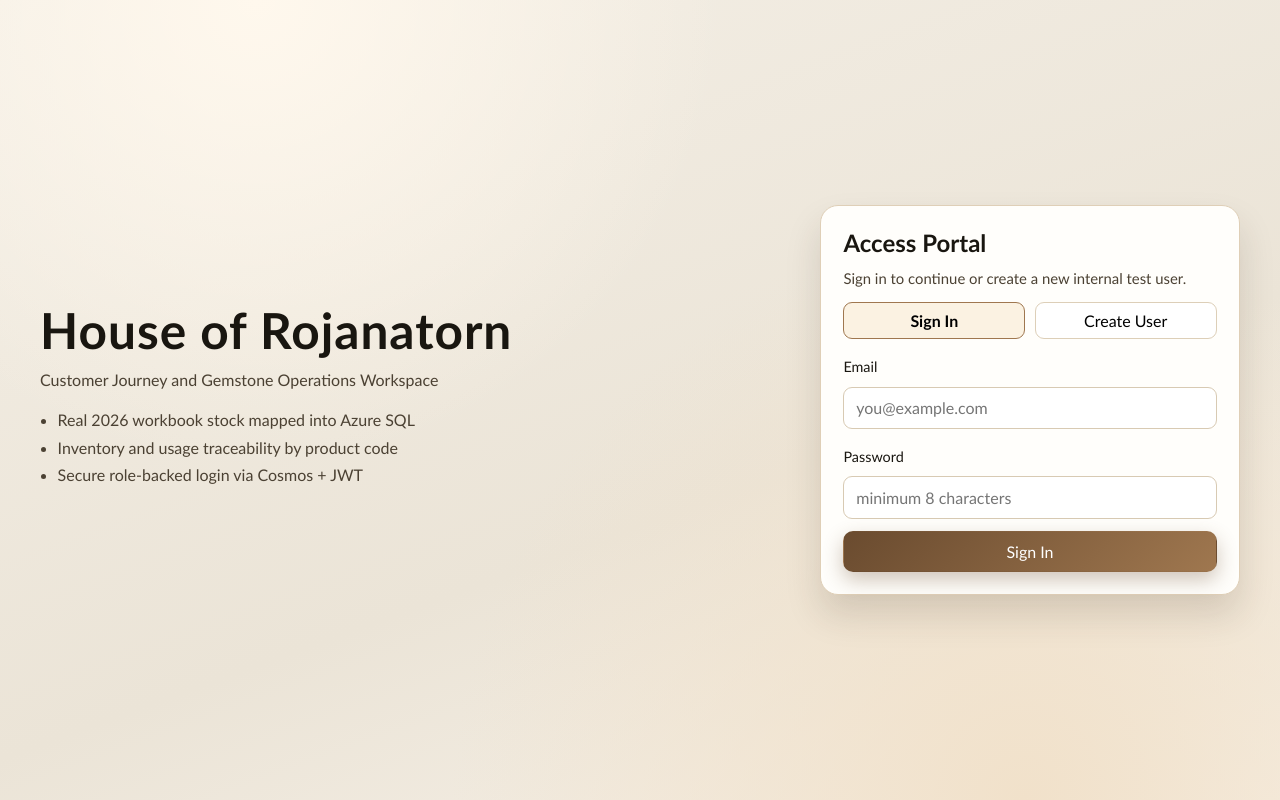
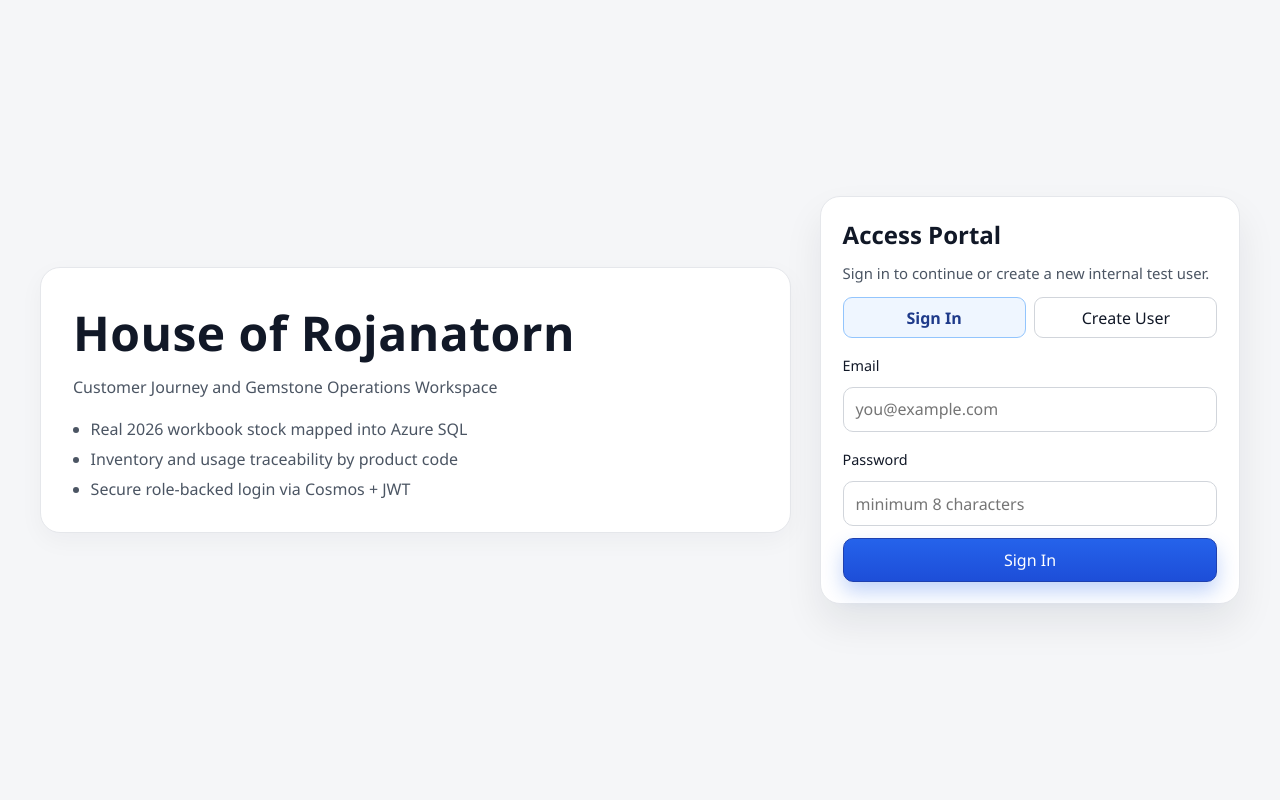
Before and after one commit to fatosaurus/HouseofRojanatorn, a React (Vite) app in the folder frontend/: page / in a window 1280 px wide. Built offline with nearby package versions, Linux system fonts and the light colour scheme; no server answers.

Commit message:
Refresh app UI to clean white dashboard style

```diff
--- a/frontend/src/index.css
+++ b/frontend/src/index.css
@@ -1,36 +1,64 @@
 :root {
-  --ink-900: #191610;
-  --ink-700: #4b4133;
-  --ink-500: #746956;
-  --paper: #f4efe6;
-  --panel: #fffefb;
-  --accent-700: #6a4b2f;
-  --accent-500: #9f774f;
-  --accent-200: #e7dbc9;
-  --danger-600: #b7233b;
+  --ink-900: #111827;
+  --ink-700: #4b5563;
+  --ink-500: #6b7280;
+  --canvas: #f5f6f8;
+  --panel: #ffffff;
+  --panel-soft: #f9fafb;
+  --line: #e5e7eb;
+  --line-strong: #d1d5db;
+  --accent-700: #1d4ed8;
+  --accent-500: #2563eb;
+  --accent-100: #dbeafe;
+  --danger-600: #b91c1c;
+  --elev-1: 0 8px 24px rgba(15, 23, 42, 0.04);
+  --elev-2: 0 20px 38px rgba(15, 23, 42, 0.08);
   color: var(--ink-900);
-  font-family: 'Avenir Next', 'Gill Sans', 'Trebuchet MS', sans-serif;
+  font-family: 'Avenir Next', 'Segoe UI', 'Helvetica Neue', sans-serif;
 }
 
 * {
   box-sizing: border-box;
 }
 
+html,
+body,
+#root {
+  min-height: 100%;
+}
+
 body {
   margin: 0;
   min-width: 320px;
   min-height: 100vh;
-  background:
-    radial-gradient(circle at 20% 0%, #fff8ed 0%, transparent 36%),
-    radial-gradient(circle at 80% 100%, #f1e1ca 0%, transparent 44%),
-    linear-gradient(160deg, #f4efe6 0%, #ebe4d7 60%, #f7f1e8 100%);
+  background: var(--canvas);
   color: var(--ink-900);
+}
+
+a {
+  color: var(--accent-700);
+  text-decoration: none;
+}
+
+a:hover {
+  text-decoration: underline;
 }
 
 button,
 input,
-select {
+select,
+textarea {
   font: inherit;
+  color: inherit;
+}
+
+button:focus-visible,
+input:focus-visible,
+select:focus-visible,
+textarea:focus-visible,
+a:focus-visible {
+  outline: 2px solid var(--accent-500);
+  outline-offset: 2px;
 }
 
 .primary-btn,
@@ -39,17 +67,24 @@
   padding: 0.62rem 1rem;
   border: 1px solid transparent;
   cursor: pointer;
-  transition: transform 0.15s ease, box-shadow 0.15s ease, background-color 0.15s ease;
+  transition: background-color 0.15s ease, border-color 0.15s ease, box-shadow 0.15s ease;
+  display: inline-flex;
+  align-items: center;
+  justify-content: center;
+  gap: 0.4rem;
+  text-decoration: none;
+  white-space: nowrap;
 }
 
 .primary-btn {
   color: #fff;
-  background: linear-gradient(135deg, var(--accent-700), var(--accent-500));
-  box-shadow: 0 8px 20px rgba(106, 75, 47, 0.32);
+  background: linear-gradient(180deg, var(--accent-500), var(--accent-700));
+  border-color: #1e40af;
+  box-shadow: 0 10px 20px rgba(37, 99, 235, 0.28);
 }
 
 .primary-btn:hover:not(:disabled) {
-  transform: translateY(-1px);
+  box-shadow: 0 12px 22px rgba(37, 99, 235, 0.35);
 }
 
 .primary-btn:disabled {
@@ -59,27 +94,39 @@
 
 .secondary-btn {
   background: #fff;
-  border-color: #d5c7b2;
+  border-color: var(--line-strong);
   color: var(--ink-900);
 }
 
 .secondary-btn:hover {
-  background: #fef8ee;
+  background: #f8fafc;
+  border-color: #c7ced8;
+  text-decoration: none;
 }
 
 .auth-shell {
   min-height: 100vh;
+  width: min(1320px, 100%);
+  margin: 0 auto;
   display: grid;
-  grid-template-columns: 1fr 420px;
-  gap: 2.4rem;
-  padding: 2.5rem;
+  grid-template-columns: minmax(0, 1fr) 420px;
+  gap: 1.8rem;
+  padding: 2rem clamp(1rem, 4vw, 2.5rem);
   align-items: center;
+}
+
+.auth-intro {
+  background: var(--panel);
+  border: 1px solid var(--line);
+  border-radius: 20px;
+  box-shadow: var(--elev-1);
+  padding: clamp(1.2rem, 2.8vw, 2rem);
 }
 
 .auth-intro h1 {
   margin: 0;
-  font-size: clamp(2rem, 4vw, 3.1rem);
-  letter-spacing: 0.02em;
+  font-size: clamp(2rem, 4vw, 3rem);
+  letter-spacing: 0.01em;
 }
 
 .auth-intro p {
@@ -89,21 +136,22 @@
 }
 
 .auth-intro ul {
-  margin-top: 1.3rem;
+  margin-top: 1.25rem;
+  margin-bottom: 0;
   padding-left: 1.1rem;
   color: var(--ink-700);
 }
 
 .auth-intro li {
-  margin-top: 0.55rem;
+  margin-top: 0.5rem;
 }
 
 .auth-card {
   background: var(--panel);
-  border: 1px solid #dfcfb7;
-  border-radius: 18px;
-  box-shadow: 0 20px 35px rgba(57, 43, 27, 0.15);
-  padding: 1.4rem;
+  border: 1px solid var(--line);
+  border-radius: 20px;
+  box-shadow: var(--elev-2);
+  padding: 1.35rem;
   display: flex;
   flex-direction: column;
   gap: 0.72rem;
@@ -121,13 +169,13 @@
 
 .auth-mode-row {
   display: flex;
-  gap: 0.6rem;
+  gap: 0.55rem;
   margin-top: 0.2rem;
 }
 
 .auth-mode-row button {
   flex: 1;
-  border: 1px solid #ddcfb8;
+  border: 1px solid var(--line-strong);
   border-radius: 9px;
   background: #fff;
   padding: 0.52rem 0.64rem;
@@ -135,21 +183,22 @@
 }
 
 .auth-mode-row button.active {
-  border-color: var(--accent-500);
-  background: #fbf2e2;
+  border-color: #93c5fd;
+  background: #eff6ff;
+  color: #1e3a8a;
   font-weight: 650;
 }
 
 .auth-card label {
-  margin-top: 0.45rem;
+  margin-top: 0.4rem;
   font-weight: 550;
   font-size: 0.9rem;
 }
 
 .auth-card input {
   width: 100%;
-  border-radius: 9px;
-  border: 1px solid #d8cab3;
+  border-radius: 10px;
+  border: 1px solid var(--line-strong);
   padding: 0.68rem 0.74rem;
   background: #fff;
 }
@@ -163,16 +212,17 @@
 .dashboard-shell {
   min-height: 100vh;
   display: grid;
-  grid-template-columns: 250px minmax(0, 1fr);
+  grid-template-columns: 260px minmax(0, 1fr);
+  background: var(--canvas);
 }
 
 .dashboard-sidebar {
-  background: linear-gradient(180deg, #efe6d8, #e8dcc8);
-  border-right: 1px solid #d8cab2;
+  background: #fff;
+  border-right: 1px solid var(--line);
   padding: 1.2rem 1rem;
   display: flex;
   flex-direction: column;
-  gap: 1.25rem;
+  gap: 1.2rem;
 }
 
 .brand-mark {
@@ -197,12 +247,12 @@
   width: 14px;
   height: 14px;
   border-radius: 999px;
-  background: linear-gradient(140deg, #6d4d32, #b48a60);
+  background: linear-gradient(160deg, #3b82f6, #1d4ed8);
 }
 
 .sidebar-nav {
   display: grid;
-  gap: 0.55rem;
+  gap: 0.5rem;
 }
 
 .sidebar-nav button {
@@ -211,23 +261,29 @@
   border: 1px solid transparent;
   border-radius: 10px;
   background: transparent;
-  padding: 0.6rem 0.68rem;
+  padding: 0.58rem 0.68rem;
   cursor: pointer;
   color: var(--ink-900);
 }
 
+.sidebar-nav button:hover {
+  background: #f8fafc;
+  border-color: #e5e7eb;
+}
+
 .sidebar-nav button.active {
-  background: #fff7ea;
-  border-color: #c8b08f;
-  box-shadow: 0 8px 18px rgba(100, 72, 44, 0.14);
+  background: #eff6ff;
+  border-color: #bfdbfe;
+  color: #1e3a8a;
+  font-weight: 600;
 }
 
 .sidebar-user {
   margin-top: auto;
-  border: 1px solid #d3c2aa;
+  border: 1px solid var(--line);
   border-radius: 12px;
-  background: rgba(255, 255, 255, 0.7);
-  padding: 0.7rem;
+  background: var(--panel-soft);
+  padding: 0.68rem;
 }
 
 .sidebar-user p {
@@ -238,15 +294,15 @@
 
 .sidebar-user span {
   display: inline-block;
-  margin-top: 0.36rem;
+  margin-top: 0.34rem;
   font-size: 0.72rem;
   color: var(--ink-700);
 }
 
 .dashboard-main {
-  padding: 1.4rem 1.4rem 2rem;
+  padding: 1.35rem;
   display: grid;
-  gap: 1rem;
+  gap: 0.95rem;
 }
 
 .dashboard-header {
@@ -254,6 +310,11 @@
   justify-content: space-between;
   align-items: flex-start;
   gap: 0.9rem;
+  background: #fff;
+  border: 1px solid var(--line);
+  border-radius: 16px;
+  padding: 0.95rem 1rem;
+  box-shadow: var(--elev-1);
 }
 
 .dashboard-header h2 {
@@ -267,11 +328,11 @@
 
 .error-banner {
   margin: 0;
-  border: 1px solid #e79eab;
+  border: 1px solid #fecaca;
   border-radius: 10px;
   padding: 0.65rem 0.75rem;
-  color: #7b1628;
-  background: #ffeef1;
+  color: #991b1b;
+  background: #fef2f2;
 }
 
 .stats-grid {
@@ -281,10 +342,11 @@
 }
 
 .stats-grid article {
-  background: var(--panel);
-  border: 1px solid #dbcbb2;
+  background: #fff;
+  border: 1px solid var(--line);
   border-radius: 13px;
   padding: 0.82rem;
+  box-shadow: var(--elev-1);
 }
 
 .stats-grid h3 {
@@ -302,10 +364,11 @@
 
 .content-card,
 .detail-drawer {
-  background: var(--panel);
-  border: 1px solid #ddcfb7;
+  background: #fff;
+  border: 1px solid var(--line);
   border-radius: 14px;
   padding: 0.95rem;
+  box-shadow: var(--elev-1);
 }
 
 .card-head {
@@ -334,10 +397,14 @@
 
 .filter-grid input,
 .filter-grid select {
-  border: 1px solid #d7c8b1;
+  border: 1px solid var(--line-strong);
   border-radius: 9px;
   padding: 0.55rem 0.58rem;
   background: #fff;
+}
+
+.filter-grid input::placeholder {
+  color: var(--ink-500);
 }
 
 .panel-placeholder {
@@ -354,15 +421,16 @@
 .inventory-card {
   width: 100%;
   text-align: left;
-  border: 1px solid #deceb6;
+  border: 1px solid var(--line);
   border-radius: 12px;
   padding: 0.72rem;
-  background: linear-gradient(180deg, #fffefb, #fff7ed);
+  background: #fff;
   cursor: pointer;
 }
 
 .inventory-card:hover {
-  border-color: #c6a37b;
+  border-color: #bfdbfe;
+  background: #f8fbff;
 }
 
 .inventory-card h4 {
@@ -404,25 +472,32 @@
   padding: 0.2rem 0.52rem;
   font-size: 0.7rem;
   font-weight: 650;
+  border: 1px solid transparent;
 }
 
 .stock-pill.ok {
-  background: #dff5e6;
-  color: #1f6b36;
+  background: #dcfce7;
+  border-color: #bbf7d0;
+  color: #166534;
 }
 
 .stock-pill.low {
-  background: #fff1cc;
-  color: #8c6600;
+  background: #fef3c7;
+  border-color: #fde68a;
+  color: #92400e;
 }
 
 .stock-pill.out {
-  background: #ffe1e3;
-  color: #872431;
+  background: #fee2e2;
+  border-color: #fecaca;
+  color: #991b1b;
 }
 
 .usage-table-wrap {
   overflow-x: auto;
+  border: 1px solid var(--line);
+  border-radius: 12px;
+  background: #fff;
 }
 
 .usage-table {
@@ -435,13 +510,14 @@
   font-weight: 650;
   font-size: 0.8rem;
   color: var(--ink-700);
-  border-bottom: 1px solid #e7dbc8;
-  padding: 0.52rem 0.45rem;
+  border-bottom: 1px solid var(--line);
+  background: #f8fafc;
+  padding: 0.58rem 0.5rem;
 }
 
 .usage-table td {
-  border-bottom: 1px solid #f0e6d6;
-  padding: 0.52rem 0.45rem;
+  border-bottom: 1px solid #eef2f7;
+  padding: 0.58rem 0.5rem;
   font-size: 0.87rem;
 }
 
@@ -450,7 +526,7 @@
 }
 
 .usage-table tbody tr:hover {
-  background: #fff8ee;
+  background: #f8fbff;
 }
 
 .table-footer {
@@ -514,10 +590,10 @@
 
 .crm-form-grid {
   margin: 0.85rem 0 1rem;
-  padding: 0.75rem;
-  border: 1px solid #e2d4bc;
+  padding: 0.78rem;
+  border: 1px solid var(--line);
   border-radius: 12px;
-  background: #fffbf3;
+  background: var(--panel-soft);
   display: grid;
   gap: 0.55rem;
   grid-template-columns: repeat(2, minmax(0, 1fr));
@@ -533,7 +609,7 @@
 .crm-form-grid input,
 .crm-form-grid select,
 .crm-form-grid textarea {
-  border: 1px solid #d7c8b1;
+  border: 1px solid var(--line-strong);
   border-radius: 8px;
   padding: 0.48rem 0.56rem;
   background: #fff;
@@ -567,7 +643,7 @@
 
 .crm-note-editor textarea {
   width: 100%;
-  border: 1px solid #d7c8b1;
+  border: 1px solid var(--line-strong);
   border-radius: 8px;
   padding: 0.55rem;
   background: #fff;
@@ -579,10 +655,10 @@
 }
 
 .activity-list article {
-  border: 1px solid #ebdfcc;
+  border: 1px solid var(--line);
   border-radius: 10px;
   padding: 0.5rem 0.6rem;
-  background: #fffdf8;
+  background: #fff;
 }
 
 .activity-list p {
@@ -598,10 +674,37 @@
 }
 
 .status-update-row select {
-  border: 1px solid #d7c8b1;
+  border: 1px solid var(--line-strong);
   border-radius: 8px;
   padding: 0.48rem 0.56rem;
   background: #fff;
+}
+
+.not-found-page {
+  min-height: 100vh;
+  display: grid;
+  place-items: center;
+  padding: 1.2rem;
+  background: var(--canvas);
+}
+
+.not-found-card {
+  background: #fff;
+  border: 1px solid var(--line);
+  border-radius: 16px;
+  padding: 1.2rem 1.4rem;
+  box-shadow: var(--elev-1);
+  text-align: center;
+}
+
+.not-found-card h1 {
+  margin: 0;
+  font-size: 2rem;
+}
+
+.not-found-card p {
+  margin: 0.45rem 0 0.85rem;
+  color: var(--ink-700);
 }
 
 @media (max-width: 1080px) {
@@ -617,7 +720,7 @@
 
   .dashboard-sidebar {
     border-right: 0;
-    border-bottom: 1px solid #d8cab2;
+    border-bottom: 1px solid var(--line);
   }
 
   .stats-grid {
--- a/frontend/src/pages/NotFoundPage.tsx
+++ b/frontend/src/pages/NotFoundPage.tsx
@@ -2,11 +2,11 @@
 
 export function NotFoundPage() {
   return (
-    <div style={{ minHeight: '100vh', display: 'grid', placeItems: 'center' }}>
-      <div>
+    <div className="not-found-page">
+      <div className="not-found-card">
         <h1>404</h1>
         <p>Route not found.</p>
-        <Link to="/dashboard">Go to dashboard</Link>
+        <Link className="secondary-btn" to="/dashboard">Go to dashboard</Link>
       </div>
     </div>
   )
```
